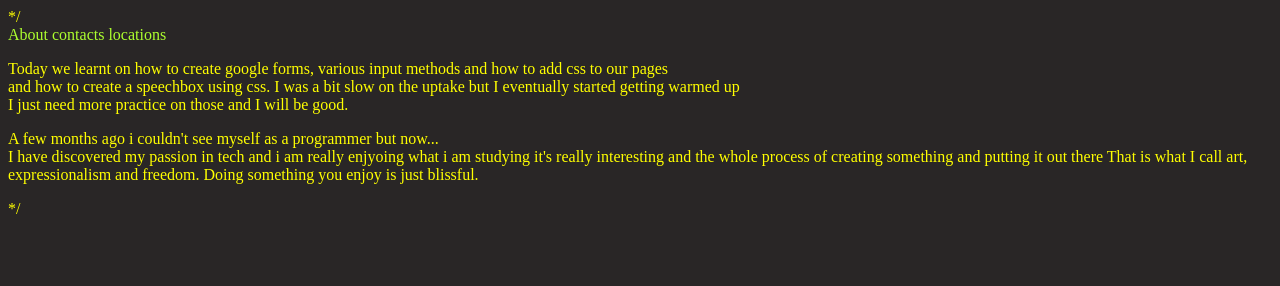
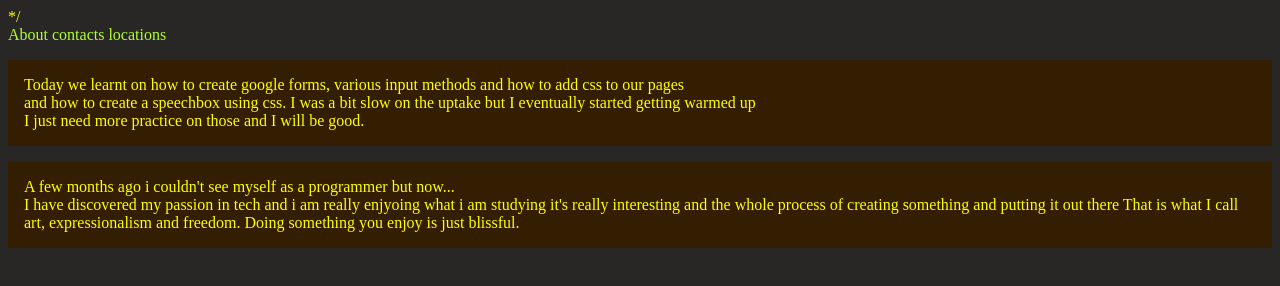
Before and after one commit to HenryJavangwe/google-fonts-assignments, a plain HTML site: page index.html in a window 1280 px wide. Drawn offline with Linux system fonts and the light colour scheme.

Commit message:
adjusted the css on the web doc

```diff
--- a/css/main.css
+++ b/css/main.css
@@ -18,7 +18,7 @@ nav a:hover{
 
 }
 
-/*div{
+div{
     background-color: rgb(51, 30, 2);
     margin: 0;
 }
```
Also changed, not shown: index.html (+2 -2 lines).
